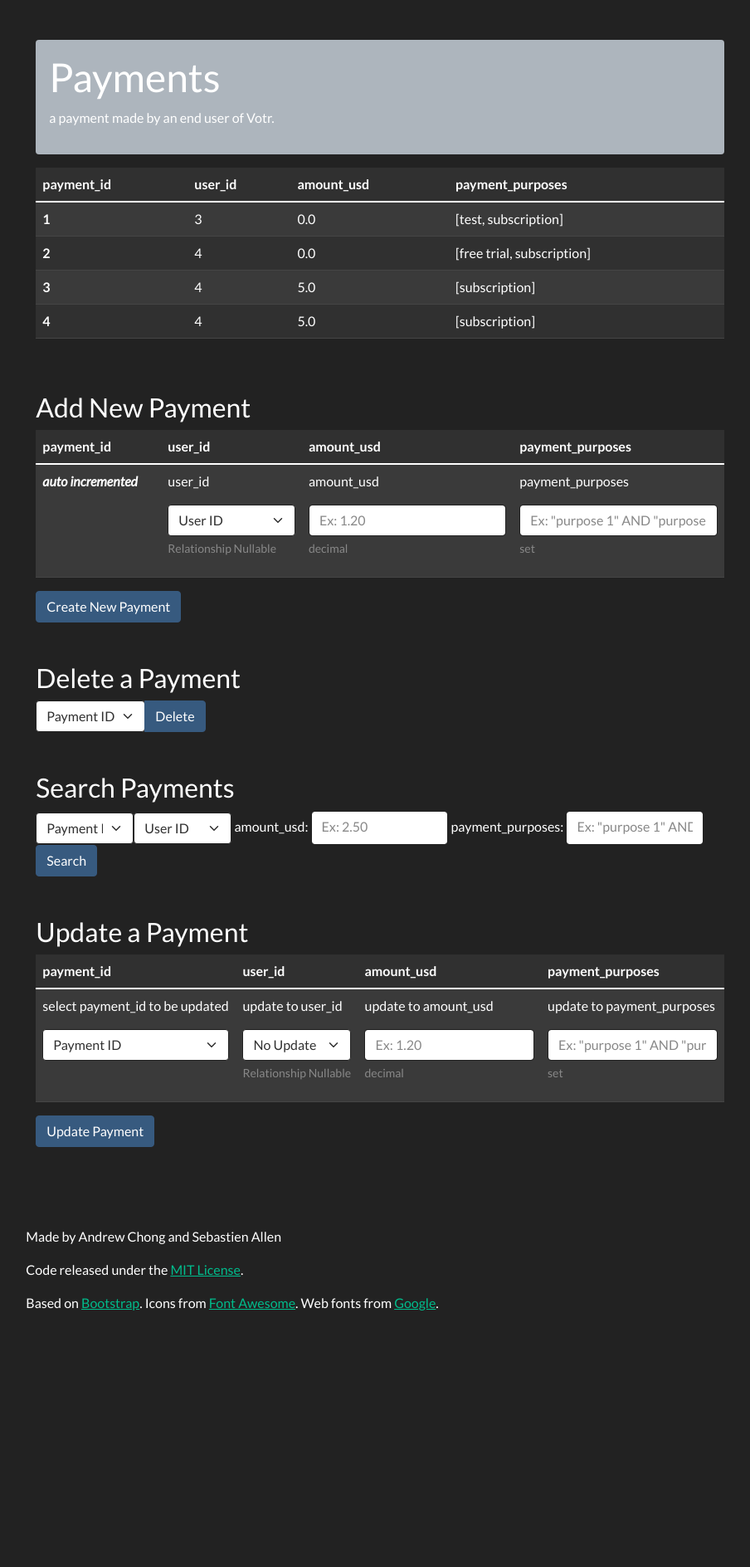
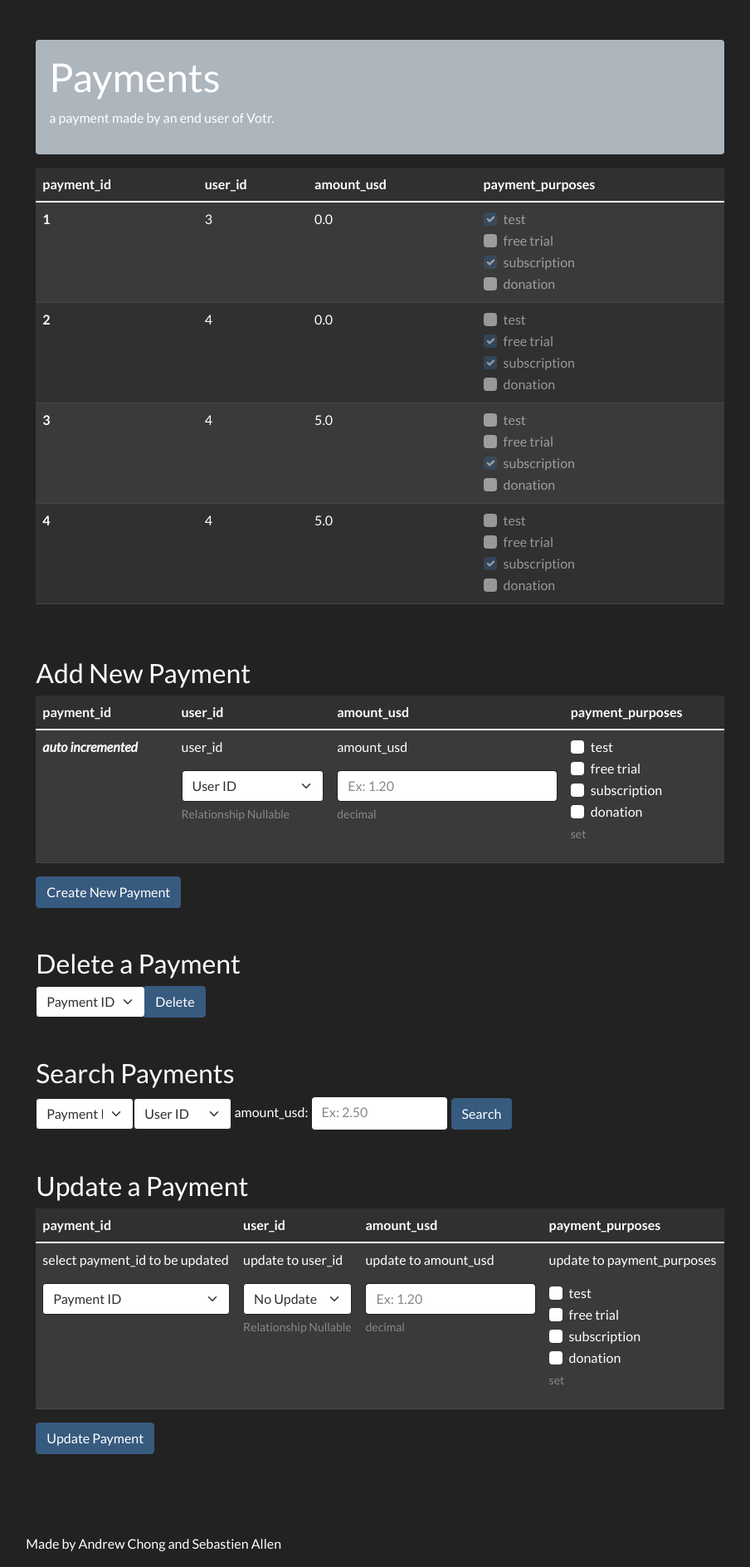
Before and after one commit to opheron/votr-flask, a Flask app: page /payments/ in a window 1280 px wide. Shown: the part 72-1960 px from the top of the page at 83% size, without its empty margins (182-1086 px from the left). Before the commit the page ends 1651 px from the top, so only its background shows below. Run offline with Flask 2, Linux system fonts and the light colour scheme; some libraries are stand-ins or nearby versions.

Commit message:
update payments.html with checkboxes

```diff
--- a/templates/payments.html
+++ b/templates/payments.html
@@ -19,25 +19,117 @@
             <th scope="row">1</td>
             <td>3</td>
             <td>0.0</td>
-            <td>[test, subscription]</td>
+            <td> <div class="form-check">
+              <input class="form-check-input" type="checkbox" value="" id="flexCheckDefault" checked="" disabled>
+              <label class="form-check-label" for="flexCheckDefault">
+                test
+              </label>
+            </div>
+            <div class="form-check">
+              <input class="form-check-input" type="checkbox" value="" id="flexCheckDefault" disabled>
+              <label class="form-check-label" for="flexCheckDefault">
+                free trial
+              </label>
+            </div>
+            <div class="form-check">
+              <input class="form-check-input" type="checkbox" value="" id="flexCheckDefault" checked="" disabled>
+              <label class="form-check-label" for="flexCheckDefault">
+                subscription
+              </label>
+            </div>
+            <div class="form-check">
+              <input class="form-check-input" type="checkbox" value="" id="flexCheckDefault" disabled>
+              <label class="form-check-label" for="flexCheckDefault">
+                donation
+              </label>
+            </div></td>
           </tr>
           <tr>
             <th scope="row">2</td>
             <td>4</td>
             <td>0.0</td>
-            <td>[free trial, subscription]</td>
+            <td> <div class="form-check">
+              <input class="form-check-input" type="checkbox" value="" id="flexCheckDefault" disabled>
+              <label class="form-check-label" for="flexCheckDefault">
+                test
+              </label>
+            </div>
+            <div class="form-check">
+              <input class="form-check-input" type="checkbox" value="" id="flexCheckDefault" checked="" disabled>
+              <label class="form-check-label" for="flexCheckDefault">
+                free trial
+              </label>
+            </div>
+            <div class="form-check">
+              <input class="form-check-input" type="checkbox" value="" id="flexCheckDefault" checked="" disabled>
+              <label class="form-check-label" for="flexCheckDefault">
+                subscription
+              </label>
+            </div>
+            <div class="form-check">
+              <input class="form-check-input" type="checkbox" value="" id="flexCheckDefault" disabled>
+              <label class="form-check-label" for="flexCheckDefault">
+                donation
+              </label>
+            </div></td>
           </tr>
           <tr>
             <th scope="row">3</td>
             <td>4</td>
             <td>5.0</td>
-            <td>[subscription]</td>
+            <td> <div class="form-check">
+              <input class="form-check-input" type="checkbox" value="" id="flexCheckDefault" disabled>
+              <label class="form-check-label" for="flexCheckDefault">
+                test
+              </label>
+            </div>
+            <div class="form-check">
+              <input class="form-check-input" type="checkbox" value="" id="flexCheckDefault" disabled>
+              <label class="form-check-label" for="flexCheckDefault">
+                free trial
+              </label>
+            </div>
+            <div class="form-check">
+              <input class="form-check-input" type="checkbox" value="" id="flexCheckDefault" checked="" disabled>
+              <label class="form-check-label" for="flexCheckDefault">
+                subscription
+              </label>
+            </div>
+            <div class="form-check">
+              <input class="form-check-input" type="checkbox" value="" id="flexCheckDefault" disabled>
+              <label class="form-check-label" for="flexCheckDefault">
+                donation
+              </label>
+            </div></td>
           </tr>
           <tr>
             <th scope="row">4</td>
             <td>4</td>
             <td>5.0</td>
-            <td>[subscription]</td>
+            <td> <div class="form-check">
+              <input class="form-check-input" type="checkbox" value="" id="flexCheckDefault" disabled>
+              <label class="form-check-label" for="flexCheckDefault">
+                test
+              </label>
+            </div>
+            <div class="form-check">
+              <input class="form-check-input" type="checkbox" value="" id="flexCheckDefault" disabled>
+              <label class="form-check-label" for="flexCheckDefault">
+                free trial
+              </label>
+            </div>
+            <div class="form-check">
+              <input class="form-check-input" type="checkbox" value="" id="flexCheckDefault" checked="" disabled>
+              <label class="form-check-label" for="flexCheckDefault">
+                subscription
+              </label>
+            </div>
+            <div class="form-check">
+              <input class="form-check-input" type="checkbox" value="" id="flexCheckDefault" disabled>
+              <label class="form-check-label" for="flexCheckDefault">
+                donation
+              </label>
+            </div></td>
           </tr>
         </tbody>
         </table>
@@ -80,8 +172,30 @@
                 </td>
                 <td>
                   <div class="mb-3">
-                    <label for="payments-create-payment-purposes" class="form-label mb-3">payment_purposes</label>
-                    <input type="text" class="form-control" id="payments-create-payment-purposes" aria-describedby="create-payment-purposes-help" placeholder="Ex: &quot;purpose 1&quot; AND &quot;purpose 2&quot;"> <!-- not sure what 'type' to use here-->
+                    <div class="form-check">
+                      <input class="form-check-input" type="checkbox" value="" id="flexCheckDefault" >
+                      <label class="form-check-label" for="flexCheckDefault">
+                        test
+                      </label>
+                    </div>
+                    <div class="form-check">
+                      <input class="form-check-input" type="checkbox" value="" id="flexCheckDefault" >
+                      <label class="form-check-label" for="flexCheckDefault">
+                        free trial
+                      </label>
+                    </div>
+                    <div class="form-check">
+                      <input class="form-check-input" type="checkbox" value="" id="flexCheckDefault" >
+                      <label class="form-check-label" for="flexCheckDefault">
+                        subscription
+                      </label>
+                    </div>
+                    <div class="form-check">
+                      <input class="form-check-input" type="checkbox" value="" id="flexCheckDefault" >
+                      <label class="form-check-label" for="flexCheckDefault">
+                        donation
+                      </label>
+                    </div>
                     <div id="create-payment-purposes-help" class="form-text">set</div>
                   </div>
                 </td>
@@ -133,10 +247,6 @@
         </div>
         <label for="amount-usd-search">amount_usd: </label>
         <input type="text" style="display: inline; width: 20%; padding-bottom:9px;" class="form-control" id="amount-usd-search" placeholder="Ex: 2.50"> <!-- not sure what 'type' to use here--> <!--style part was just to make it inline, if you know a better way you can update, or just add this part to the css-->
-
-        <label for="payment-purposes-search">payment_purposes: </label>
-        <input type="text" style="display: inline; width: 20%; padding-bottom:9px;" class="form-control" id="payment-purposes-search" placeholder="Ex: &quot;purpose 1&quot; AND &quot;purpose 2&quot;"> <!-- not sure what 'type' to use here--> <!--style part was just to make it inline, if you know a better way you can update, or just add this part to the css-->
-
         <button type="submit" class="btn btn-primary">Search</button><!--dont know about type here-->
       </form>
     </div>
@@ -191,7 +301,31 @@
                 <td>
                   <div class="mb-3">
                     <label for="payments-update-payment-purposes" class="form-label mb-3">update to payment_purposes</label>
-                    <input type="text" class="form-control" id="payments-update-payment-purposes" aria-describedby="update-payment-purposes-help" placeholder="Ex: &quot;purpose 1&quot; AND &quot;purpose 2&quot;"> <!-- not sure what 'type' to use here-->
+
+                      <div class="form-check">
+                      <input class="form-check-input" type="checkbox" value="" id="flexCheckDefault">
+                      <label class="form-check-label" for="flexCheckDefault">
+                        test
+                      </label>
+                    </div>
+                    <div class="form-check">
+                      <input class="form-check-input" type="checkbox" value="" id="flexCheckDefault">
+                      <label class="form-check-label" for="flexCheckDefault">
+                        free trial
+                      </label>
+                    </div>
+                    <div class="form-check">
+                      <input class="form-check-input" type="checkbox" value="" id="flexCheckDefault">
+                      <label class="form-check-label" for="flexCheckDefault">
+                        subscription
+                      </label>
+                    </div>
+                    <div class="form-check">
+                      <input class="form-check-input" type="checkbox" value="" id="flexCheckDefault">
+                      <label class="form-check-label" for="flexCheckDefault">
+                        donation
+                      </label>
+                    </div>
                     <div id="update-payment-purposes-help" class="form-text">set</div>
                   </div>
                 </td>
```
